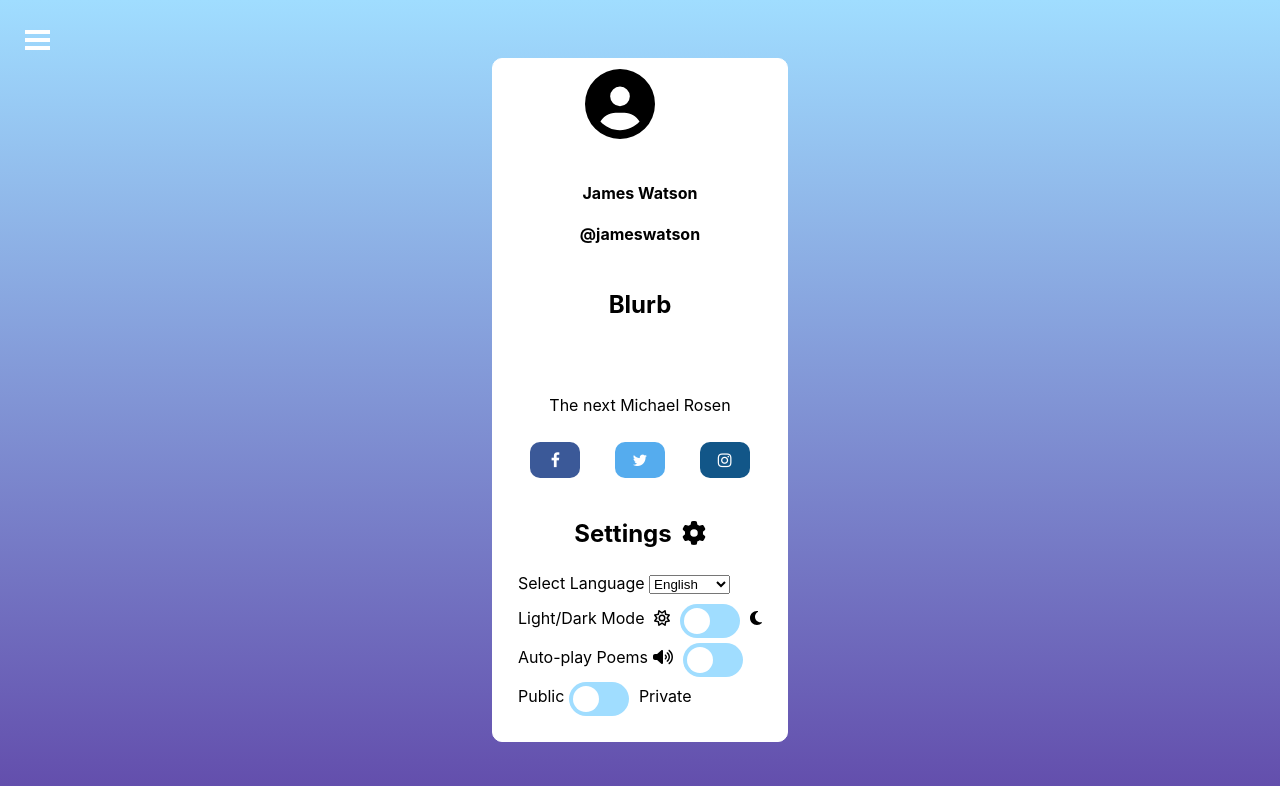
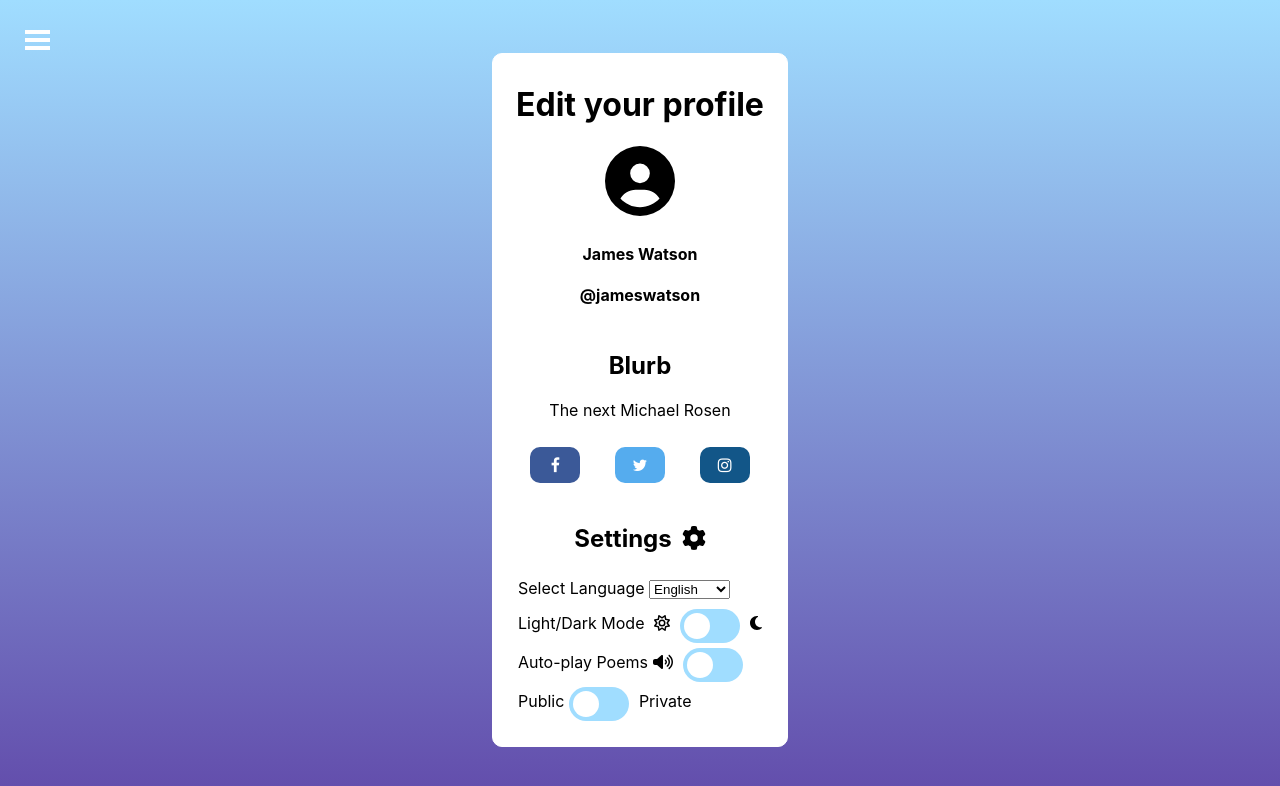
Before and after one commit to tmff/Anthology, a React (Create React App) app in the folder poemfrontend/: page /edit-profile in a window 1280 px wide. Shown: the top 786 px of the page. Built offline with nearby package versions, Linux system fonts and the light colour scheme.

Commit message:
removed quill button

```diff
--- a/poemfrontend/src/components/pages/EditProfile.jsx
+++ b/poemfrontend/src/components/pages/EditProfile.jsx
@@ -77,16 +77,16 @@ export const EditProfile = (props) => {
 
     return (
         <div className="profileContainer">
-
             <div className="profilePicture">
                 {/* <img src={person} alt="Profile picture"></img> */}
+                <h1>Edit your profile</h1>
                 <FontAwesomeIcon icon = {faUserCircle} className= "userPic"/>
 
-                <button className="editpfp">
+                {/* <button className="editpfp">
                      <FontAwesomeIcon icon = {faFeatherPointed} className= "quill"/>
                     {/* <img src={quill} alt="Edit Profile Picture"> </img> */}
-                    {/* onClick = {editProfilePicture} */}
-                </button>
+                    {/* onClick = {editProfilePicture} *
+                </button> */}
             </div>
             <div className="names">
                 <h4> {name} </h4>
@@ -95,11 +95,11 @@ export const EditProfile = (props) => {
 
             <div className="Blurb">
                 <h2> Blurb</h2>
-                <button className= "editblurb">
+                {/* <button className= "editblurb">
                      <FontAwesomeIcon icon = {faFeatherPointed} className= "quill"/>
                      {/* <img src={quill} alt="quill"> </img>
-                    onClick = {setBlurb} */}
-                </button>
+                    onClick = {setBlurb}
+                </button> */}
                 <p>{blurb}</p>
             </div>
 
--- a/poemfrontend/src/css/editProfile.css
+++ b/poemfrontend/src/css/editProfile.css
@@ -43,11 +43,11 @@
 .quill {
   /* padding-right: 12px;
   padding-bottom: 10x; */
-  display: block;
+  /* display: block;
   margin-left: auto;
   margin-right: auto;
-  width: 50%;
-
+  width: 50%; */
+  align-self: center;
 }
 
 .names {
```
